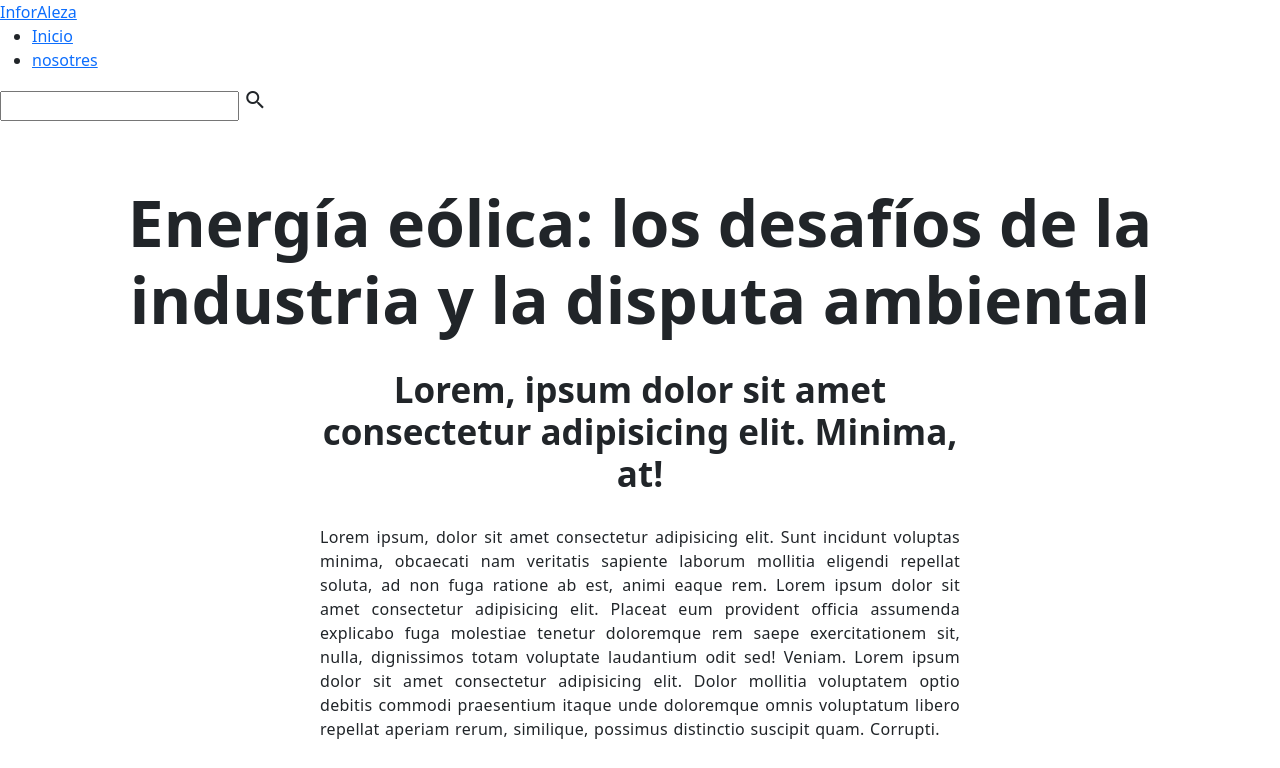
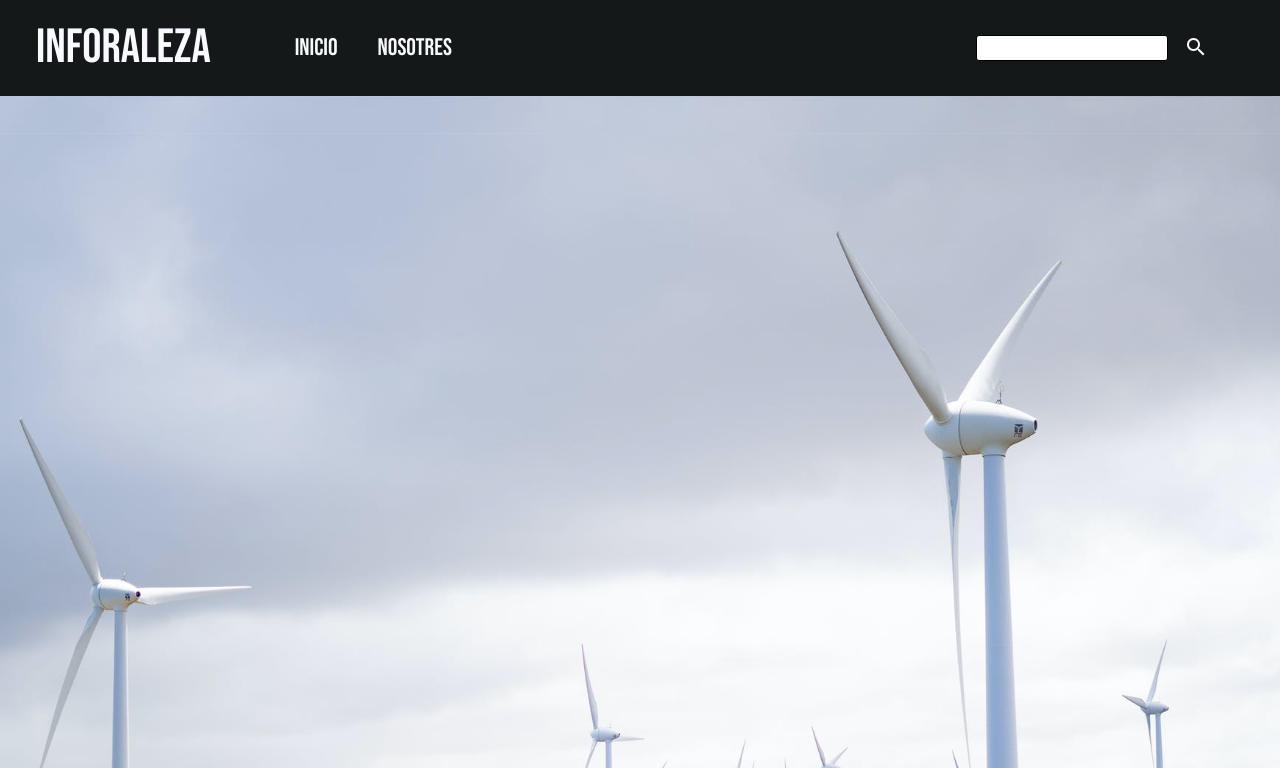
Before and after one commit to LucasVega99/Revista-InforAleza, a website: page cronica1.html in a window 1280 px wide. Shown: the top 768 px of the page. Drawn offline with nearby package versions, Linux system fonts and the light colour scheme.

Commit message:
linkear scss

```diff
--- a/css/style.css
+++ b/css/style.css
@@ -1,128 +1,261 @@
-
-
-/* Articulos */
-.titulo-nota {
-    text-align: center;
-    color: var(--negroMate);
-    font-weight: bold;
-    font-size: 4rem;
-    font-family: var(--fuenteBebasNeue);
-    margin-top: 4rem;
-}
-.nota-container {
-    margin: 30px auto;
-    width: 80%;
-}
-@media (min-width: 992px) {
-    .nota-container {
-        width: 50%;
-    }
-}
-.parrafo {
-    letter-spacing: .3px;
-    word-spacing: 1px;
-    margin: 30px auto;
-    text-align: justify;
-}
-@media (min-width: 600px) {
-    .parrafo {
-        font-size: 1rem;
-    }
-}
-.subtitulo {
-    text-align: center;
-    font-family: var(--fuenteBebasNeue);
-    font-weight: bold;
-    font-size: 35px;
+@charset "UTF-8";
+@import url("https://fonts.googleapis.com/css2?family=Heebo&display=swap");
+@import url("https://fonts.googleapis.com/css2?family=Bebas+Neue&display=swap");
+*, *:before, *:after {
+  -webkit-box-sizing: inherit;
+          box-sizing: inherit;
 }
 
-.video-youtube {
-    display: block;
-    width: 90%;
-    height: 15rem;
-    margin: 0 auto;
-}
-@media (min-width: 600px) {
-    .video-youtube {
-        height: 40rem;
-    }
-}
-.img-nota {
-    width: 100%;
-    height: auto;
+* {
+  margin: 0;
+  padding: 0;
 }
 
-.img-descripcion {
-    font-size: 0.8rem;
-    margin-left: 10px;
+html {
+  -webkit-box-sizing: border-box;
+          box-sizing: border-box;
 }
-.titulo-recomendadas {
-    margin-top: 1rem;
-    font-family: var(--fuenteBebasNeue);
+
+body {
+  font-family: "Heebo", sans-serif;
+}
+
+.header-nota1,
+.header-nota2,
+.header-nota3,
+.header-nota4,
+.header-nota5,
+.header-nota6 {
+  display: -webkit-box;
+  display: -ms-flexbox;
+  display: flex;
+  -webkit-box-orient: vertical;
+  -webkit-box-direction: normal;
+      -ms-flex-direction: column;
+          flex-direction: column;
+  -webkit-box-pack: center;
+      -ms-flex-pack: center;
+          justify-content: center;
+  -webkit-box-align: center;
+      -ms-flex-align: center;
+          align-items: center;
+  background-size: 100%;
+  height: 1200px;
+}
+
+.header-nota1-bg,
+.header-nota2-bg,
+.header-nota3-bg,
+.header-nota4-bg,
+.header-nota5-bg,
+.header-nota6-bg {
+  background-position: center;
+  background-repeat: no-repeat;
+  background-size: cover;
+  height: 1200px;
+  width: 100%;
+}
+
+.header-nota1-bg {
+  background-image: url("../imgs/Energía-eólica/portada-eolica.jpeg");
+}
+
+.header-nota2-bg {
+  background-image: url("../imgs/Agroecología/Agroecologia-portada.jpg");
+}
+
+.header-nota3-bg {
+  background-image: url("../imgs/Plástico-o-vida/tortuga-atrapada-en-una-red_b00e1d7c.jpg");
+}
+
+.header-nota4-bg {
+  background-image: url("../imgs/Protestas-ambientales/pexels-vincent-ma-janssen-2561628.jpg");
+}
+
+.header-nota5-bg {
+  background-image: url("../imgs/Empresas-contaminantes/Industrias_mas_contaminantes.jpg");
+}
+
+.header-nota6-bg {
+  background-image: url("../imgs/Incendios-forestales/incendio-portada.jpg");
+}
+
+/* Barra Nav */
+.nav-container {
+  display: -webkit-box;
+  display: -ms-flexbox;
+  display: flex;
+  -webkit-box-orient: vertical;
+  -webkit-box-direction: normal;
+      -ms-flex-direction: column;
+          flex-direction: column;
+  -webkit-box-pack: space-evenly;
+      -ms-flex-pack: space-evenly;
+          justify-content: space-evenly;
+  -webkit-box-align: center;
+      -ms-flex-align: center;
+          align-items: center;
+  background-color: #151819;
+  width: 100%;
+  height: 25rem;
+  margin-top: 0;
+}
+
+.nav-container .logo {
+  font-family: "Bebas Neue";
+  font-size: 4rem;
+  margin: 1rem;
+}
+
+.nav-container .logo a {
+  text-decoration: none;
+  color: ghostwhite;
+  text-align: center;
+  -webkit-transition: color 0.2s linear;
+  transition: color 0.2s linear;
+}
+
+.nav-container .logo a:hover {
+  color: #2f6a01;
+}
+
+@media (min-width: 576px) {
+  .nav-container .logo {
     font-size: 3rem;
-}
-.notas-recomendadas-container {
-    display: grid;
-    justify-content: space-around;
-    width: 100%;
-    text-align: center;
-    justify-items: center;
-    align-items: center;
-}
-@media (min-width: 1200px) {
-    .notas-recomendadas-container{
-        display: grid;
-        grid-template-columns: repeat(3, 1fr);
-        justify-content: space-between;
   }
 }
 
-.card-recomendada {
-    width: 20rem;
-    margin: 1rem 2rem;
-    height: 26rem;
+@media (min-width: 576px) {
+  .nav-container {
+    -webkit-box-orient: horizontal;
+    -webkit-box-direction: normal;
+        -ms-flex-direction: row;
+            flex-direction: row;
+    -webkit-box-pack: justify;
+        -ms-flex-pack: justify;
+            justify-content: space-between;
+    height: 6rem;
+    padding: 20px;
+    position: -webkit-sticky;
+    position: sticky;
+    top: 0;
+    z-index: 2;
   }
-.card-recomendada a {
-    text-decoration: none;
-    color: var(--negroMate)
 }
 
-/* Nosotres */
-.nosotres {
+@media (min-width: 576px) {
+  .nav-container .nav-flex-start {
+    display: -webkit-box;
+    display: -ms-flexbox;
+    display: flex;
+    -webkit-box-orient: horizontal;
+    -webkit-box-direction: normal;
+        -ms-flex-direction: row;
+            flex-direction: row;
+  }
+}
+
+.nav-container .secciones-nav {
+  display: -webkit-box;
+  display: -ms-flexbox;
+  display: flex;
+  -webkit-box-orient: vertical;
+  -webkit-box-direction: normal;
+      -ms-flex-direction: column;
+          flex-direction: column;
+  list-style: none;
+  padding-left: 0;
+  margin-bottom: 0;
+  text-align: center;
+  font-size: 2rem;
+}
+
+@media (min-width: 576px) {
+  .nav-container .secciones-nav {
+    -webkit-box-orient: horizontal;
+    -webkit-box-direction: normal;
+        -ms-flex-direction: row;
+            flex-direction: row;
+    -webkit-box-pack: start;
+        -ms-flex-pack: start;
+            justify-content: flex-start;
+    -webkit-box-align: center;
+        -ms-flex-align: center;
+            align-items: center;
+    padding-left: 3rem;
+    margin-right: 1rem;
+    font-size: 1.5rem;
+  }
+}
+
+.nav-container .secciones-nav li {
+  display: inline-block;
+  padding: 0px 20px;
+}
+
+.nav-container .secciones-nav li a {
+  text-decoration: none;
+  color: ghostwhite;
+  font-family: "Bebas Neue";
+  -webkit-transition: color 0.1s linear;
+  transition: color 0.1s linear;
+}
+
+.nav-container .secciones-nav li a:hover {
+  color: #2f6a01;
+}
+
+.nav-container .busqueda {
+  display: -webkit-box;
+  display: -ms-flexbox;
+  display: flex;
+  -webkit-box-pack: center;
+      -ms-flex-pack: center;
+          justify-content: center;
+  width: 100%;
   margin-top: 2rem;
 }
-.nosotres h1 {
-    font-size: 4rem;
-    text-align: center;
 
-}
-.nosotres-cards-container {
-    margin: 3rem auto;
-    display: grid;
-    grid-template-columns: repeat(2, 1fr);
-    row-gap: 2rem;
-}
-@media (min-width: 768px) {
-    .nosotres-cards-container {
-        grid-template-columns: repeat(4, 1fr);
-        grid-template-rows: repeat(2, 1fr);
+@media (min-width: 576px) {
+  .nav-container .busqueda {
+    width: 15rem;
+    margin: 0 3rem;
   }
 }
-.staff-card {
-    display: flex;
-    flex-direction: column;
-    align-items: center;
-    justify-content: center;
-}
-.staff-card img {
-    border-radius: 50%;
-    text-align: center;
-    height: 150px;
-    width: 150px;
-}
-.staff-card h3 {
-    font-size: 1.5rem;
+
+.nav-container .busqueda input {
+  border: 1px black solid;
+  outline: none;
+  border-radius: 3px;
+  width: 80%;
+  margin-right: 1rem;
 }
 
+.nav-container .busqueda span {
+  color: ghostwhite;
+  -webkit-transition: color 0.2s linear 0.2s;
+  transition: color 0.2s linear 0.2s;
+}
 
+.nav-container .busqueda span:hover {
+  cursor: pointer;
+  color: #2f6a01;
+}
+
+/* Carousel */
+.carousel-inicio {
+  height: 100%;
+  width: 100%;
+}
+
+.carousel-inicio a {
+  text-decoration: none;
+}
+
+.titulo-carousel {
+  color: ghostwhite;
+  font-weight: bold;
+  font-size: 4.5rem;
+  font-family: "Bebas Neue";
+}
 /*# sourceMappingURL=style.css.map */
--- a/scss/style.css
+++ /dev/null
@@ -1,261 +0,0 @@
-@charset "UTF-8";
-@import url("https://fonts.googleapis.com/css2?family=Heebo&display=swap");
-@import url("https://fonts.googleapis.com/css2?family=Bebas+Neue&display=swap");
-*, *:before, *:after {
-  -webkit-box-sizing: inherit;
-          box-sizing: inherit;
-}
-
-* {
-  margin: 0;
-  padding: 0;
-}
-
-html {
-  -webkit-box-sizing: border-box;
-          box-sizing: border-box;
-}
-
-body {
-  font-family: "Heebo", sans-serif;
-}
-
-.header-nota1,
-.header-nota2,
-.header-nota3,
-.header-nota4,
-.header-nota5,
-.header-nota6 {
-  display: -webkit-box;
-  display: -ms-flexbox;
-  display: flex;
-  -webkit-box-orient: vertical;
-  -webkit-box-direction: normal;
-      -ms-flex-direction: column;
-          flex-direction: column;
-  -webkit-box-pack: center;
-      -ms-flex-pack: center;
-          justify-content: center;
-  -webkit-box-align: center;
-      -ms-flex-align: center;
-          align-items: center;
-  background-size: 100%;
-  height: 1200px;
-}
-
-.header-nota1-bg,
-.header-nota2-bg,
-.header-nota3-bg,
-.header-nota4-bg,
-.header-nota5-bg,
-.header-nota6-bg {
-  background-position: center;
-  background-repeat: no-repeat;
-  background-size: cover;
-  height: 1200px;
-  width: 100%;
-}
-
-.header-nota1-bg {
-  background-image: url("../imgs/Energía-eólica/portada-eolica.jpeg");
-}
-
-.header-nota2-bg {
-  background-image: url("../imgs/Agroecología/Agroecologia-portada.jpg");
-}
-
-.header-nota3-bg {
-  background-image: url("../imgs/Plástico-o-vida/tortuga-atrapada-en-una-red_b00e1d7c.jpg");
-}
-
-.header-nota4-bg {
-  background-image: url("../imgs/Protestas-ambientales/pexels-vincent-ma-janssen-2561628.jpg");
-}
-
-.header-nota5-bg {
-  background-image: url("../imgs/Empresas-contaminantes/Industrias_mas_contaminantes.jpg");
-}
-
-.header-nota6-bg {
-  background-image: url("../imgs/Incendios-forestales/incendio-portada.jpg");
-}
-
-/* Barra Nav */
-.nav-container {
-  display: -webkit-box;
-  display: -ms-flexbox;
-  display: flex;
-  -webkit-box-orient: vertical;
-  -webkit-box-direction: normal;
-      -ms-flex-direction: column;
-          flex-direction: column;
-  -webkit-box-pack: space-evenly;
-      -ms-flex-pack: space-evenly;
-          justify-content: space-evenly;
-  -webkit-box-align: center;
-      -ms-flex-align: center;
-          align-items: center;
-  background-color: #151819;
-  width: 100%;
-  height: 25rem;
-  margin-top: 0;
-}
-
-.nav-container .logo {
-  font-family: "Bebas Neue";
-  font-size: 4rem;
-  margin: 1rem;
-}
-
-.nav-container .logo a {
-  text-decoration: none;
-  color: ghostwhite;
-  text-align: center;
-  -webkit-transition: color 0.2s linear;
-  transition: color 0.2s linear;
-}
-
-.nav-container .logo a:hover {
-  color: #2f6a01;
-}
-
-@media (min-width: 576px) {
-  .nav-container .logo {
-    font-size: 3rem;
-  }
-}
-
-@media (min-width: 576px) {
-  .nav-container {
-    -webkit-box-orient: horizontal;
-    -webkit-box-direction: normal;
-        -ms-flex-direction: row;
-            flex-direction: row;
-    -webkit-box-pack: justify;
-        -ms-flex-pack: justify;
-            justify-content: space-between;
-    height: 6rem;
-    padding: 20px;
-    position: -webkit-sticky;
-    position: sticky;
-    top: 0;
-    z-index: 2;
-  }
-}
-
-@media (min-width: 576px) {
-  .nav-container .nav-flex-start {
-    display: -webkit-box;
-    display: -ms-flexbox;
-    display: flex;
-    -webkit-box-orient: horizontal;
-    -webkit-box-direction: normal;
-        -ms-flex-direction: row;
-            flex-direction: row;
-  }
-}
-
-.nav-container .secciones-nav {
-  display: -webkit-box;
-  display: -ms-flexbox;
-  display: flex;
-  -webkit-box-orient: vertical;
-  -webkit-box-direction: normal;
-      -ms-flex-direction: column;
-          flex-direction: column;
-  list-style: none;
-  padding-left: 0;
-  margin-bottom: 0;
-  text-align: center;
-  font-size: 2rem;
-}
-
-@media (min-width: 576px) {
-  .nav-container .secciones-nav {
-    -webkit-box-orient: horizontal;
-    -webkit-box-direction: normal;
-        -ms-flex-direction: row;
-            flex-direction: row;
-    -webkit-box-pack: start;
-        -ms-flex-pack: start;
-            justify-content: flex-start;
-    -webkit-box-align: center;
-        -ms-flex-align: center;
-            align-items: center;
-    padding-left: 3rem;
-    margin-right: 1rem;
-    font-size: 1.5rem;
-  }
-}
-
-.nav-container .secciones-nav li {
-  display: inline-block;
-  padding: 0px 20px;
-}
-
-.nav-container .secciones-nav li a {
-  text-decoration: none;
-  color: ghostwhite;
-  font-family: "Bebas Neue";
-  -webkit-transition: color 0.1s linear;
-  transition: color 0.1s linear;
-}
-
-.nav-container .secciones-nav li a:hover {
-  color: #2f6a01;
-}
-
-.nav-container .busqueda {
-  display: -webkit-box;
-  display: -ms-flexbox;
-  display: flex;
-  -webkit-box-pack: center;
-      -ms-flex-pack: center;
-          justify-content: center;
-  width: 100%;
-  margin-top: 2rem;
-}
-
-@media (min-width: 576px) {
-  .nav-container .busqueda {
-    width: 15rem;
-    margin: 0 3rem;
-  }
-}
-
-.nav-container .busqueda input {
-  border: 1px black solid;
-  outline: none;
-  border-radius: 3px;
-  width: 80%;
-  margin-right: 1rem;
-}
-
-.nav-container .busqueda span {
-  color: ghostwhite;
-  -webkit-transition: color 0.2s linear 0.2s;
-  transition: color 0.2s linear 0.2s;
-}
-
-.nav-container .busqueda span:hover {
-  cursor: pointer;
-  color: #2f6a01;
-}
-
-/* Carousel */
-.carousel-inicio {
-  height: 100%;
-  width: 100%;
-}
-
-.carousel-inicio a {
-  text-decoration: none;
-}
-
-.titulo-carousel {
-  color: ghostwhite;
-  font-weight: bold;
-  font-size: 4.5rem;
-  font-family: "Bebas Neue";
-}
-/*# sourceMappingURL=style.css.map */
```
Also changed, not shown: 2 other files. Lines whose indentation alone changed are shown as unchanged.
